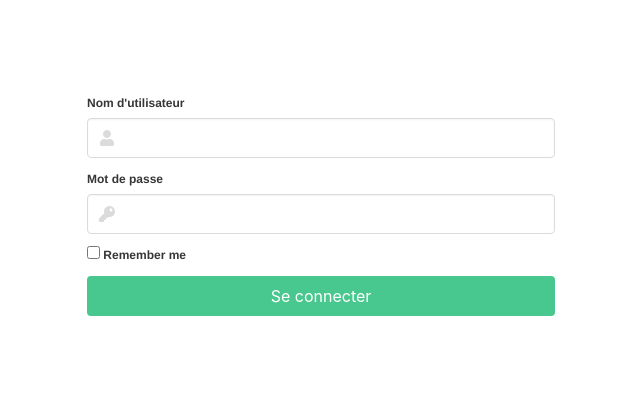
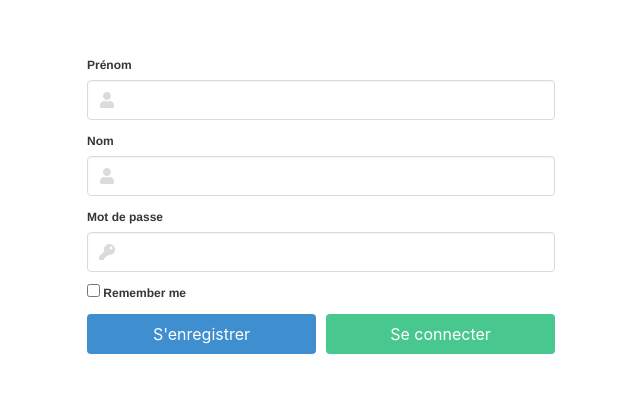
Before and after one commit to skatos-ux/Loaner, a Vue app: page / in a window 1280 px wide. Shown: the part 195-588 px from the top of the page, without its empty margins (319-959 px from the left). Built offline with nearby package versions, Linux system fonts and the light colour scheme.

Commit message:
design: Register

```diff
--- a/src/components/components/LoginForm.vue
+++ b/src/components/components/LoginForm.vue
@@ -1,9 +1,18 @@
 <template>
-  <form @submit="submitForm" class="section--2 login__form p-4 m-6 animate__animated animate__fadeIn">
+  <div class="section--2 login__form p-4 m-6 animate__animated animate__fadeIn">
     <div class="field">
-      <label class="label is-size-7 has-text-left">Nom d'utilisateur</label>
+      <label class="label is-size-7 has-text-left">Prénom</label>
       <div class="control has-icons-left">
-        <input v-model="form.username" class="input" type="text" required>
+        <input v-model="form.firstName" class="input" type="text" required>
+        <span class="icon is-small is-left">
+          <font-awesome-icon :icon="['fas', 'user']" />
+        </span>
+      </div>
+    </div>
+    <div class="field">
+      <label class="label is-size-7 has-text-left">Nom</label>
+      <div class="control has-icons-left">
+        <input v-model="form.lastName" class="input" type="text" required>
         <span class="icon is-small is-left">
           <font-awesome-icon :icon="['fas', 'user']" />
         </span>
@@ -26,13 +35,19 @@
     </div>
     <article v-show="failLogin" class="message is-danger">
       <div class="message-body is-size-7">
-        Nom d'utilisateur ou mot de passe incorrecte (c'est admin:admin espèce de con)
+        Nom d'utilisateur ou mot de passe incorrecte
       </div>
     </article>
-    <div id="submit" class="field">
-      <input class="button is-success is-fullwidth is-size-6" type="submit" value="Se connecter">
+    <article v-show="backError" class="message is-danger">
+      <div class="message-body is-size-7">
+        Une erreur interne est survenue, veuillez réessayer dans quelques instants
+      </div>
+    </article>
+    <div class="login__form--footer">
+      <input @click="registerForm" class="button is-info is-fullwidth is-size-6 login__form--register" type="submit" value="S'enregistrer">
+      <input @click="loginForm" class="button is-success is-fullwidth is-size-6 login__form--login" type="submit" value="Se connecter">
     </div>
-  </form>
+  </div>
 </template>
 
 <script lang="ts">
@@ -41,36 +56,49 @@ import { Component, Vue } from 'vue-property-decorator';
 @Component
 export default class LoginForm extends Vue {
   form =  {
-    username: '',
+    firstName: '',
+    lastName: '',
     password: '',
-    rank: 0,
+    admin: false,
+    token: '',
     remember: false
   }
   failLogin = false
+  failRegister = false
 
-  submitForm(event: Event){
-    const input = document.querySelector("#submit")
-    input!.className +=  " control is-loading"
+  backError = false
 
-    //TEMPORARY
-    if(this.form.username === "admin" && this.form.password === "admin") {
-      this.$store.dispatch('login', this.form)
-      this.$router.push("/mainpage/dashboard")
-    } else {
-      this.failLogin = true
-      input!.classList.remove("control", "is-loading")
-      event.preventDefault()
-    }
+  loginForm(event: { target: HTMLInputElement }){
+    const input = event.target
+    input.className +=  " control is-loading"
 
-    /*
-    this.$api.post("/login", this.form).then((res) => {
-      console.log(res.data)
+    this.$api.post("/auth/login", this.form).then((res) => {
+      this.form.token = res.data.token
+      this.form.admin = res.data.user.admin
+      if(res.data.auth) {
+        this.$store.dispatch('login', this.form)
+        this.$router.push("/mainpage/dashboard")
+      } else {
+        this.failLogin = true
+        input.classList.remove("control", "is-loading")
+      }
     }).catch((error) => {
-      console.log(error)
-      element.preventDefault()
+      if(error.response.status === 400) {
+        this.failLogin = true
+      } else {
+        this.backError = true
+      }
+      input.classList.remove("control", "is-loading")
     })
-    */
+
   }
+
+  registerForm(event: { target: HTMLInputElement}) {
+    console.log("register")
+  }
+
+  //TODO register
+  //TODO add backend
 }
 </script>
 
@@ -81,5 +109,17 @@ export default class LoginForm extends Vue {
     min-width: 200px;
     max-width: 500px;
     width: 100%;
+    &--footer {
+      display: flex;
+      flex-direction: row;
+      justify-content: center;
+      align-items: center;
+    }
+    &--login {
+      margin-left: 5px;
+    }
+    &--register {
+      margin-right: 5px;
+    }
   }
 </style>
```
